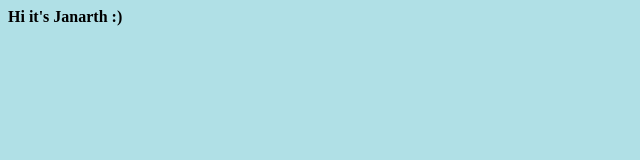
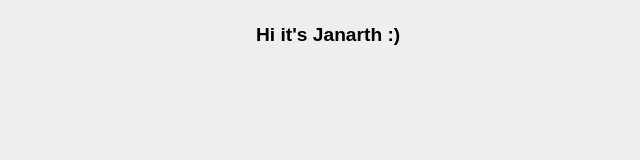
Before and after one commit to AAAAAThatsSixAs/AAAAAThatsSixAs.github.io, a plain HTML site: page index.html in a window 1280 px wide. Shown: the whole page, without its empty margins (0-640 px from the left). Drawn offline with Linux system fonts and the light colour scheme.

Commit message:
trying out formatting

```diff
--- a/index.html
+++ b/index.html
@@ -5,7 +5,11 @@
 
 <style>
 	body {
-	  background-color: powderblue;
+	  background-color: #eeeeee;
+	  margin:1em auto;
+	  max-width:40em;
+	  padding:0 .62em;
+	  font:1.2em/1.62 sans-serif;
 	}
 </style>
 
```
